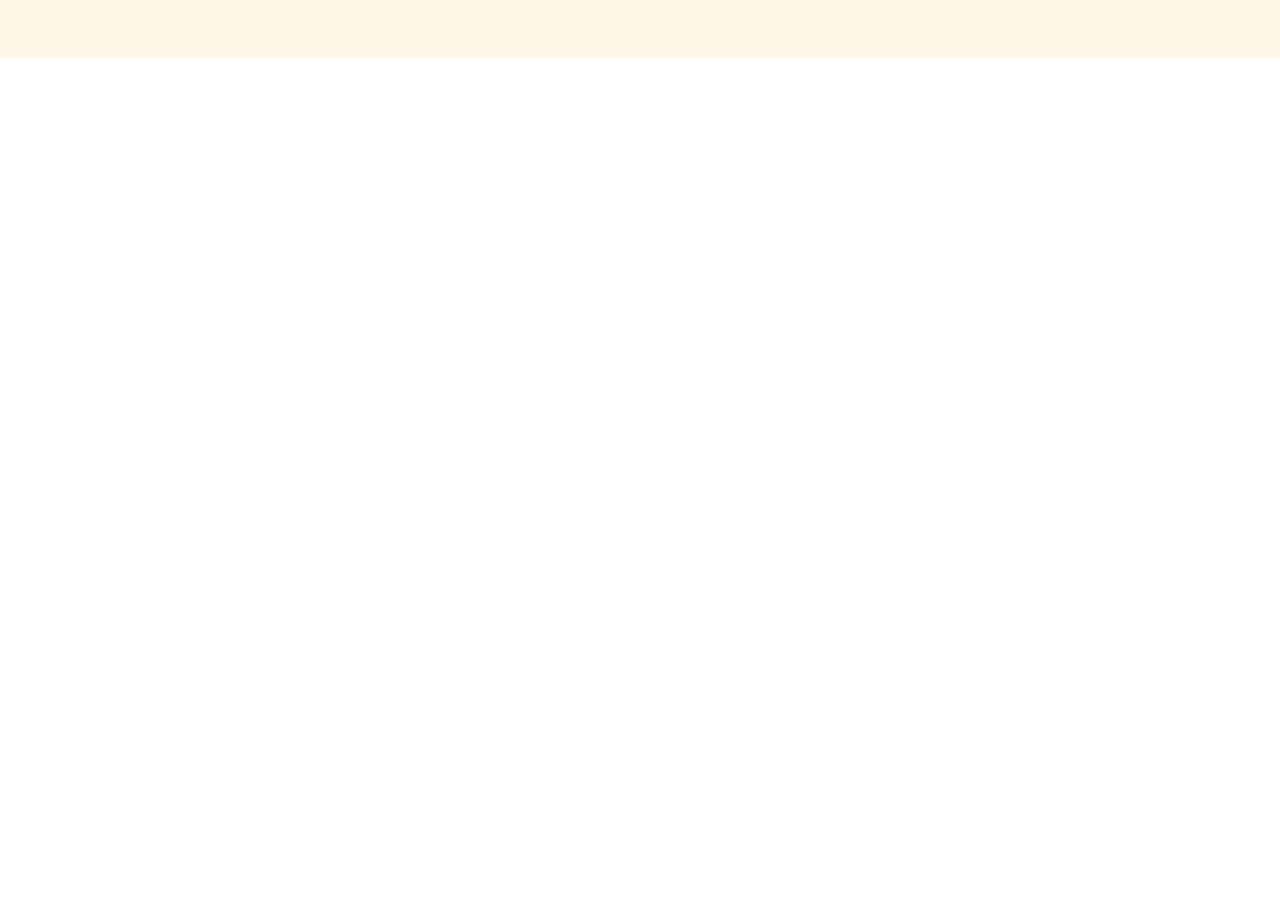
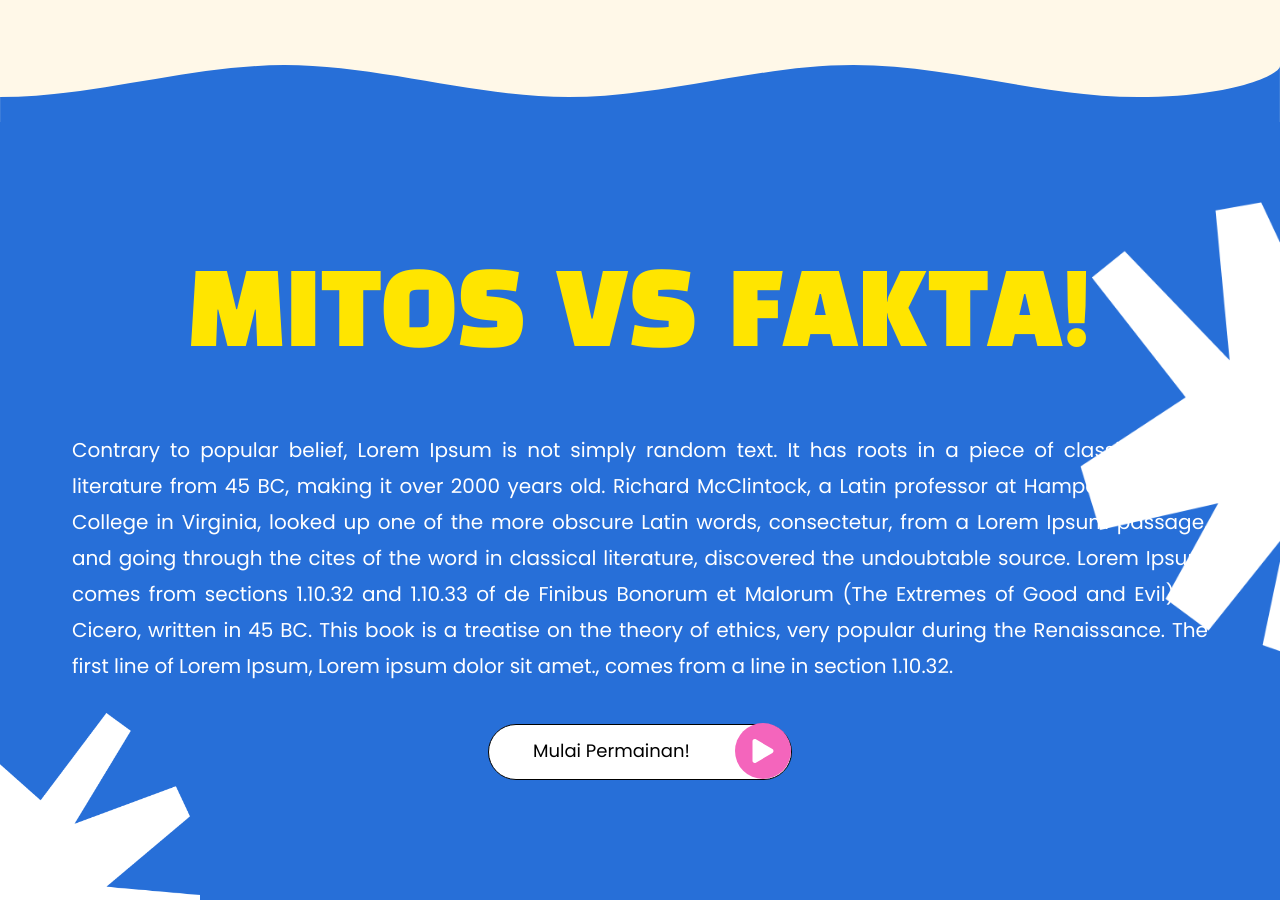
Before and after one commit to anantaristik/dentist, a Next.js app: page / in a window 1280 px wide. Shown: the part 7020-7920 px from the top of the page. Before the commit the page ends 7078 px from the top, so only its background shows below. Built offline with nearby package versions, Linux system fonts and the light colour scheme.

Commit message:
[FEAT] Add MITOS FAKTA Page

```diff
--- a/src/app/globals.css
+++ b/src/app/globals.css
@@ -16,6 +16,10 @@ body {
 }
 
 @layer utilities {
+  .superheading {
+    @apply text-[100px];
+    font-family: 'Black Han Sans', sans-serif;
+  }
   .heading-0 {
     @apply text-[52px];
     font-family: 'Black Han Sans', sans-serif;
--- a/src/app/page.tsx
+++ b/src/app/page.tsx
@@ -6,6 +6,7 @@ import PentingKeDokter from "@/components/PentingKeDokter";
 import Makanan from "@/components/Makanan";
 import AnakTidakTakutKeDrg from "@/components/AnakTidakTakutKeDrg";
 import TipsMenjagaKesehatanGigi from "@/components/TipsMenjagaKesehatanGigi";
+import MitosFaktaPage from "@/components/MitosFaktaPage";
 
 export default function Home() {
   return (
@@ -20,6 +21,8 @@ export default function Home() {
       <WaveDivider bgColor="bg-white" waveColor="text-biru"/>
       <AnakTidakTakutKeDrg/>
       <TipsMenjagaKesehatanGigi/>
+      <WaveDivider bgColor="bg-krem" waveColor="text-biru"/>
+      <MitosFaktaPage/>
     </main>
   );
 }
--- /dev/null
+++ b/src/components/MitosFaktaPage.tsx
@@ -0,0 +1,39 @@
+import Image from "next/image";
+import { FaPlay } from "react-icons/fa";
+
+export default function MitosFaktaPage() {
+    return (
+        <div className="relative flex justify-center w-full min-h-auto bg-biru">
+            <div className="container py-20" style={{ zIndex: 1 }}>
+                <div className="flex flex-col text-center items-center justify-center">
+                    <div className="lg:superheading heading-1 text-kuning my-10">MITOS VS FAKTA!</div>
+                    <div className="lg:text-xl text-md text-white text-justify lg:px-10 lg:leading-9">Contrary to popular belief, Lorem Ipsum is not simply random text. It has roots in a piece of classical Latin literature from 45 BC, making it over 2000 years old. Richard McClintock, a Latin professor at Hampden-Sydney College in Virginia, looked up one of the more obscure Latin words, consectetur, from a Lorem Ipsum passage, and going through the cites of the word in classical literature, discovered the undoubtable source. Lorem Ipsum comes from sections 1.10.32 and 1.10.33 of de Finibus Bonorum et Malorum (The Extremes of Good and Evil) by Cicero, written in 45 BC. This book is a treatise on the theory of ethics, very popular during the Renaissance. The first line of Lorem Ipsum, Lorem ipsum dolor sit amet., comes from a line in section 1.10.32.</div>
+
+                    <div className="py-10 lg:w-1/4 md:w-1/2 w-full">
+                        <div className="flex items-center">
+                            <div role='button' className="relative flex h-14 w-full pl-5 bg-white py-3 border border-black rounded-full text-lg hover:text-white hover:bg-pink">
+                                <span className="ml-6">Mulai Permainan!</span>
+                                <div className="absolute bg-pink text-white rounded-full flex justify-center items-center h-14 w-14 right-0 bottom-0">
+                                    <FaPlay className="text-2xl" />
+                                </div>
+                            </div>
+                        </div>
+                    </div>
+
+                    <div className="absolute left-0 bottom-0" style={{ zIndex: 0}}>
+                        <div className="w-48 lg:w-full h-48 lg:h-full">
+                            <Image src="/images/elemen/elemen-mitos-kiri.png" alt="corner image" width={200} height={200} />
+                        </div>
+                    </div>
+
+                    <div className="absolute right-0 top-20" style={{ zIndex: 0}}>
+                        <div className="w-48 lg:w-full h-48 lg:h-full">
+                            <Image src="/images/elemen/elemen-mitos-kanan.png" alt="corner image" width={200} height={200} />
+                        </div>
+                    </div>
+
+                </div>
+            </div>
+        </div>
+    )
+}
```
Also changed, not shown: public/images/elemen/elemen-mitos-kanan.png (added), public/images/elemen/elemen-mitos-kiri.png (added).
